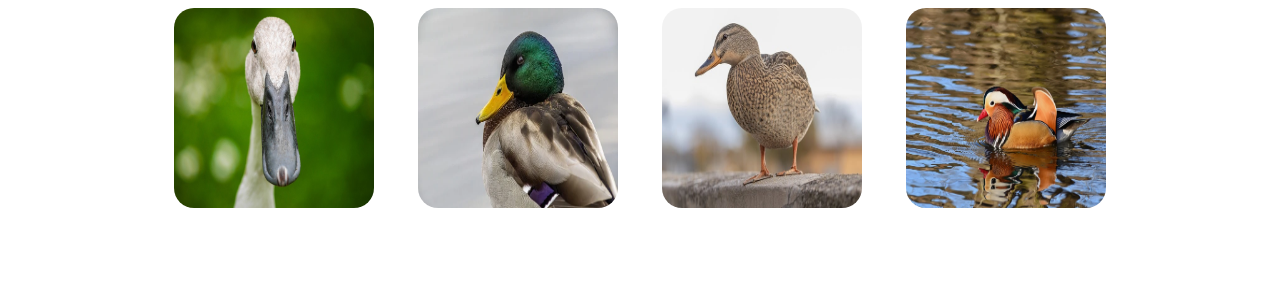
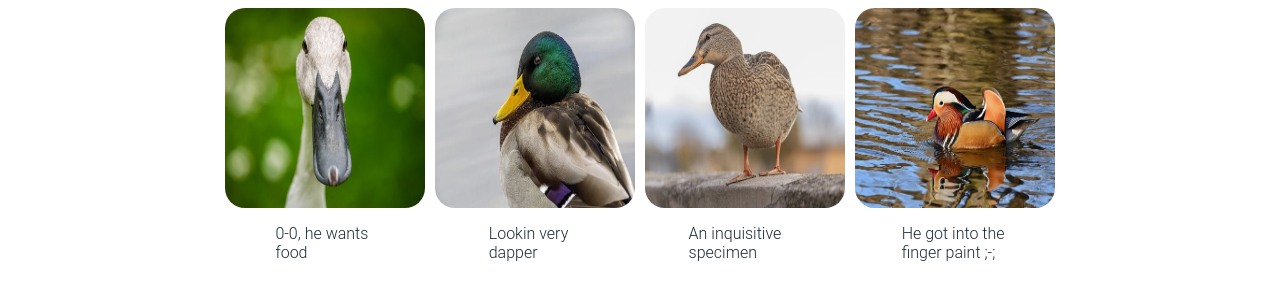
Before and after one commit to Dementedduck/Website-Landing-Page, a plain HTML site: page index.html in a window 1280 px wide. Shown: the part 511-800 px from the top of the page. Drawn offline with Linux system fonts and the light colour scheme.

Commit message:
Add subtext Mess with postitioning of images and subtext

```diff
--- a/index.html
+++ b/index.html
@@ -35,15 +35,21 @@
     </div>
 
     <div class="info">
-      <div class="infoheader">
-        Random Ducks o-o
+      <div class="infoheader">Random Ducks o-o</div>
+      <div class="imagecontainer">
+      <div class="infoimages">
+        <img id="Duck1" src="Images/duck-1884934_640.jpg" />
+        <img id="Duck2" src="Images/duck-8380065_640.webp" />
+        <img id="Duck3" src="Images/duck-8395154_640.jpg" />
+        <img id="Duck4" src="Images/duck-8462289_1280.webp" />
       </div>
-      <div class="infoimages">
-        <img id="Duck1" src="Images/duck-1884934_640.jpg">
-        <img id="Duck2" src="Images/duck-8380065_640.webp">
-        <img id="Duck3" src="Images/duck-8395154_640.jpg">
-        <img id="Duck4" src="Images/duck-8462289_1280.webp">
-      </div>
+     <div class="infosubtext">
+      <p class="duck1">0-0, he wants <br> food</p>
+      <p class="duck2">Lookin very <br> dapper</p>
+      <p class="duck3">An inquisitive <br> specimen</p>
+      <p class="duck4">He got into the <br> finger paint ;-;</p>
+     </div>
     </div>
+  </div>
   </body>
 </html>
--- a/styles.css
+++ b/styles.css
@@ -12,7 +12,8 @@ body {
   color: #e5e7eb;
 }
 
-.hero, .header,
+.hero,
+.header,
 .footer {
   background-color: #1f2937;
 }
@@ -50,12 +51,10 @@ body {
   justify-content: center;
 }
 
-
-
 .button {
-    background-color: #3882F6;
+  background-color: #3882f6;
   border: none;
-    color:  #f9faf8;
+  color: #f9faf8;
   padding: 10px 40px;
   text-align: center;
   border-radius: 20px;
@@ -69,7 +68,6 @@ body {
   border-radius: 10px;
 }
 
-
 .logo {
   font-size: 24px;
   font-weight: bold;
@@ -77,15 +75,26 @@ body {
 
 .info {
   display: flex;
+  flex-direction: column;
   align-items: center;
+}
+
+.imagecontainer {
+  display: flex;
   flex-direction: column;
 }
+
 
 .infoheader {
   font-size: 36px;
   font-weight: bolder;
-  color: #1F2937;
-  padding: 10px
+  color: #1f2937;
+  padding: 10px;
+}
+
+.infoimages {
+  display: flex;
+  gap: 10px;
 }
 
 .infoimages img {
@@ -94,8 +103,10 @@ body {
   border-radius: 20px;
 }
 
-#Duck1,
-#Duck2,
-#Duck3 {
-  margin-right: 40px;
+.infosubtext {
+  display: flex;
+  justify-content: space-evenly;
+  gap: 70px;
+  color: #1f2937;
+  font-weight: 350;
 }
```
Lines whose indentation alone changed are shown as unchanged.
